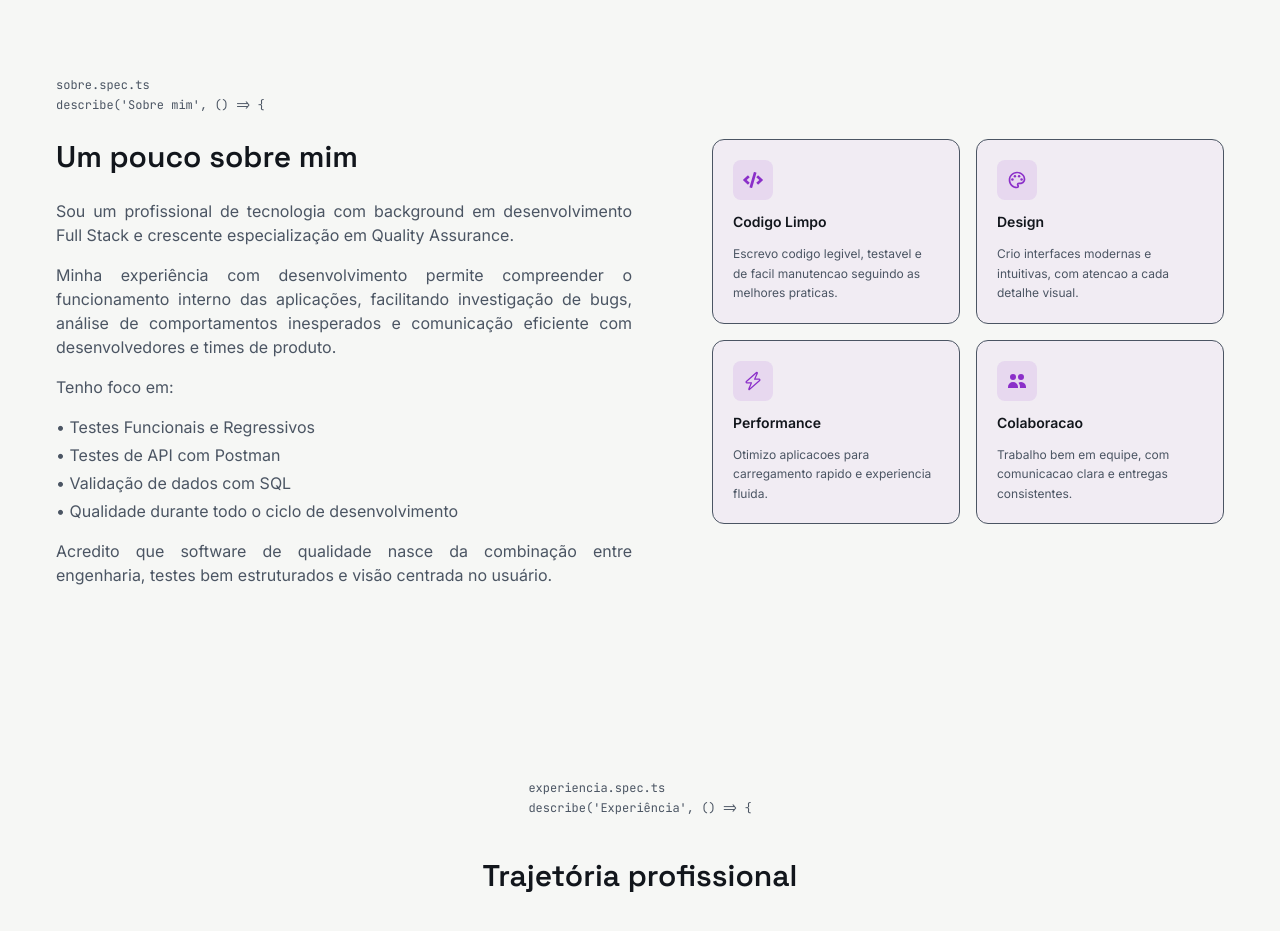
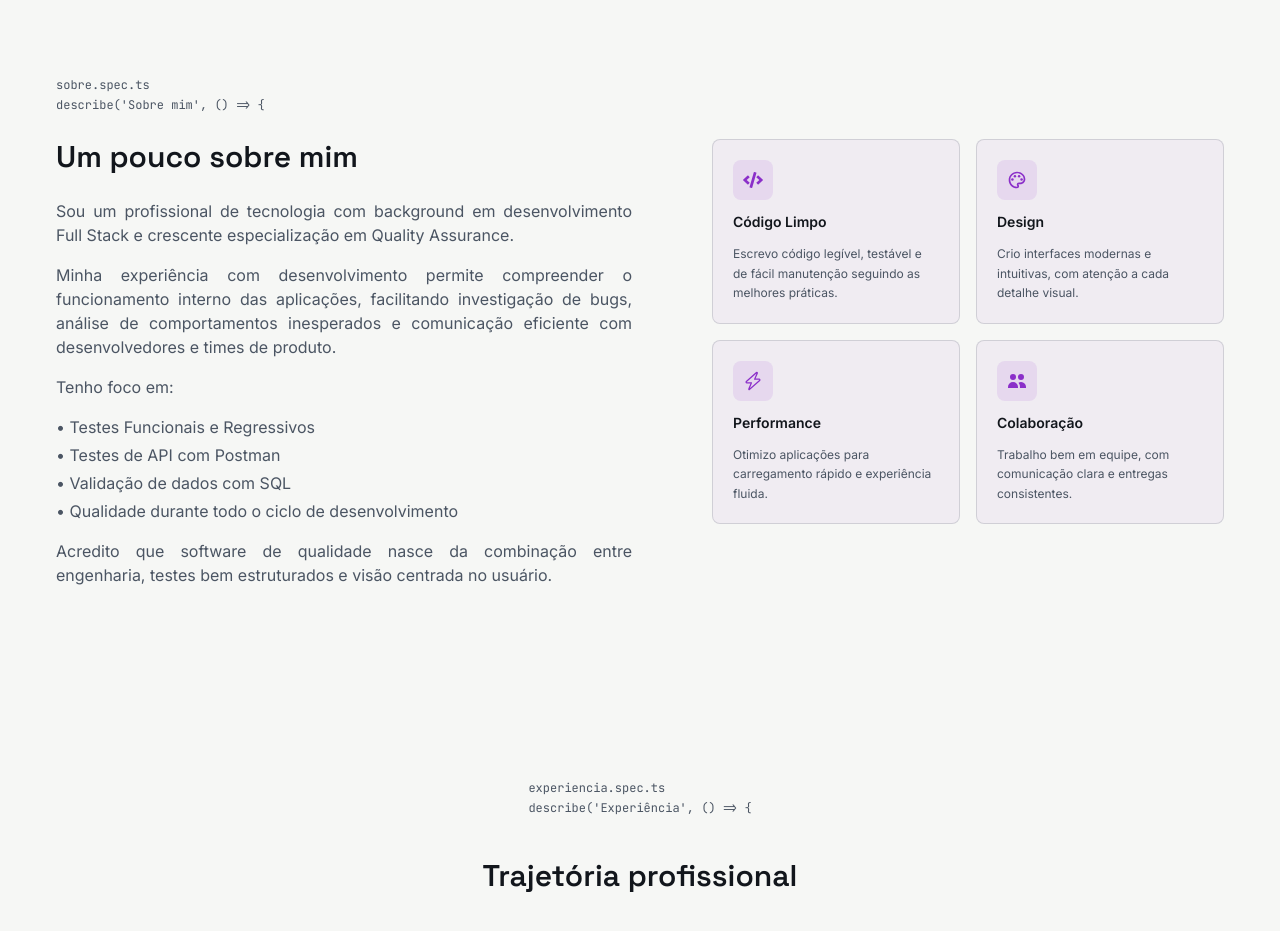
Before and after one commit to Pedro-Campagnoli/Portfolio, a Next.js app: page / in a window 1280 px wide. Shown: the part 820-1751 px from the top of the page. Built offline with nearby package versions, Linux system fonts and the light colour scheme.

Commit message:
style: restyle AboutCards for the new palette and fix accented copy

```diff
--- a/src/app/_components/AboutCards.tsx
+++ b/src/app/_components/AboutCards.tsx
@@ -1,38 +1,38 @@
-import { FaCode } from "react-icons/fa"
-import { GoZap } from "react-icons/go"
-import { HiUsers } from "react-icons/hi"
-import { MdOutlinePalette } from "react-icons/md"
+import { FaCode } from "react-icons/fa";
+import { GoZap } from "react-icons/go";
+import { HiUsers } from "react-icons/hi";
+import { MdOutlinePalette } from "react-icons/md";
 
 const highlights = [
   {
     icon: FaCode,
-    title: "Codigo Limpo",
-    description: "Escrevo codigo legivel, testavel e de facil manutencao seguindo as melhores praticas.",
+    title: "Código Limpo",
+    description: "Escrevo código legível, testável e de fácil manutenção seguindo as melhores práticas.",
   },
   {
     icon: MdOutlinePalette,
     title: "Design",
-    description: "Crio interfaces modernas e intuitivas, com atencao a cada detalhe visual.",
+    description: "Crio interfaces modernas e intuitivas, com atenção a cada detalhe visual.",
   },
   {
     icon: GoZap,
     title: "Performance",
-    description: "Otimizo aplicacoes para carregamento rapido e experiencia fluida.",
+    description: "Otimizo aplicações para carregamento rápido e experiência fluida.",
   },
   {
     icon: HiUsers,
-    title: "Colaboracao",
-    description: "Trabalho bem em equipe, com comunicacao clara e entregas consistentes.",
+    title: "Colaboração",
+    description: "Trabalho bem em equipe, com comunicação clara e entregas consistentes.",
   },
-]
+];
 
-export default function AboutCards(){
+export default function AboutCards() {
   return (
     <div className="grid grid-cols-2 gap-4 max-w-lg">
       {highlights.map((item) => (
         <div
           key={item.title}
-                className="group bg-primary/5 flex flex-col gap-3 rounded-xl border border-primary-text bg-card p-5 transition-colors hover:border-primary/60"
+          className="group bg-primary/5 flex flex-col gap-3 rounded-lg border border-primary-text/20 p-5 transition-colors hover:border-primary/50"
         >
           <div className="flex h-10 w-10 items-center justify-center rounded-lg bg-primary/10 text-primary">
             <item.icon className="h-5 w-5" />
@@ -44,5 +44,5 @@ export default function AboutCards(){
         </div>
       ))}
     </div>
-  )
+  );
 }
```
Lines whose indentation alone changed are shown as unchanged.
